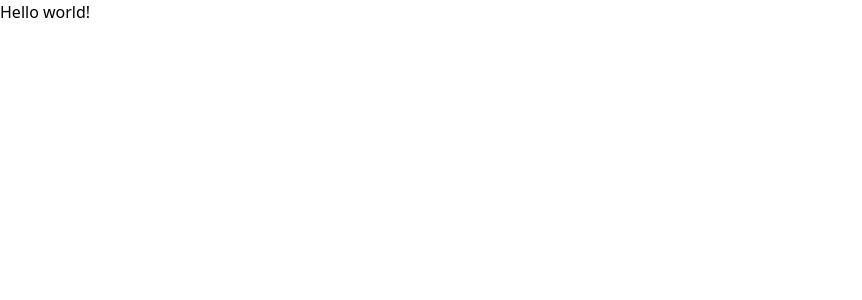
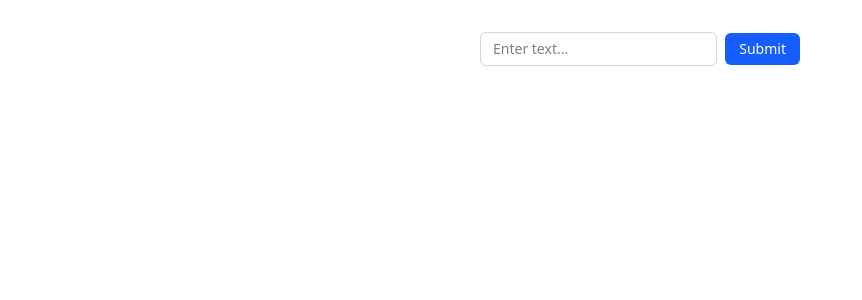
Before and after one commit to supersimple33/future-stock, a Next.js app: page / in a window 1280 px wide. Shown: the top 300 px of the page, without its empty margins (0-862 px from the left). Built offline with nearby package versions, Linux system fonts and the light colour scheme.

Commit message:
feat: Simple tracking of input values

```diff
--- a/src/app/page.tsx
+++ b/src/app/page.tsx
@@ -1,7 +1,49 @@
+"use client";
+
+import { useState } from "react";
+
 export default function Home() {
+  const [inputVal, setInputVal] = useState("");
+  const [submittedText, setSubmittedText] = useState("");
+
+  const handleSubmit = (e) => {
+    e.preventDefault();
+    if (!inputVal.trim()) return; // Prevent empty submissions
+
+    setSubmittedText(inputVal); // Store the text to display
+    setInputVal(""); // Clear input field
+  };
+
   return (
-    <main>
-      <div>Hello world!</div>
+    <main className="p-8 max-w-sm mx-auto">
+      {/* Input Form */}
+      <form onSubmit={handleSubmit} className="flex items-center gap-2">
+        <input
+          type="text"
+          value={inputVal}
+          onChange={(e) => setInputVal(e.target.value)}
+          placeholder="Enter text..."
+          className="flex-1 px-3 py-1.5 text-sm border border-gray-300 rounded-md focus:outline-none focus:ring-2 focus:ring-blue-500"
+        />
+        <button
+          type="submit"
+          className="px-3.5 py-1.5 text-sm font-medium text-white bg-blue-600 rounded-md hover:bg-blue-700 transition"
+        >
+          Submit
+        </button>
+      </form>
+
+      {/* Conditionally rendered output: shows only after submission */}
+      {submittedText && (
+        <div className="mt-4 p-3 bg-gray-50 border border-gray-200 rounded-md">
+          <span className="text-xs font-semibold text-gray-500 uppercase tracking-wider block">
+            Submitted Output:
+          </span>
+          <p className="mt-1 text-sm text-gray-800 wrap-break-word">
+            {submittedText}
+          </p>
+        </div>
+      )}
     </main>
   );
 }
```
